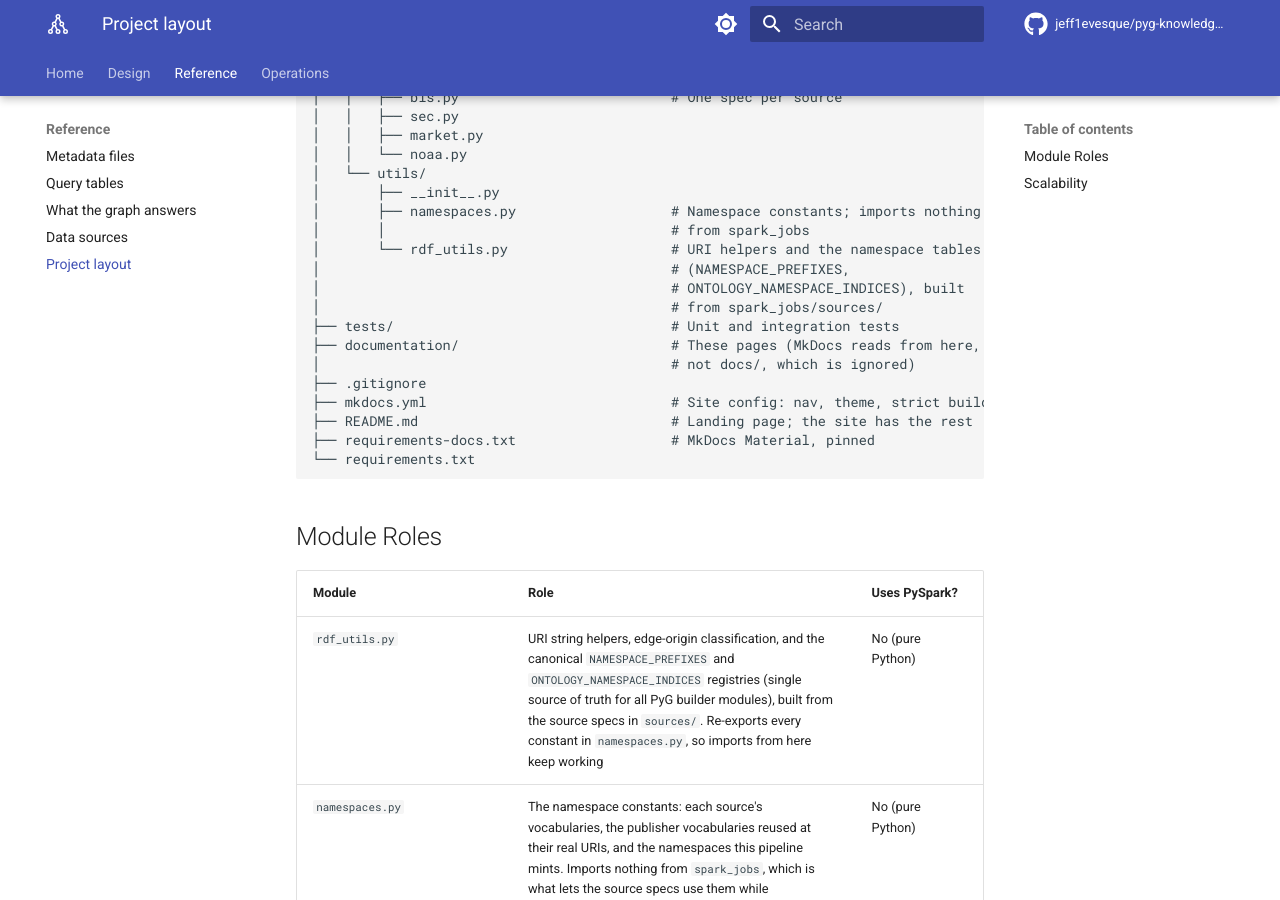
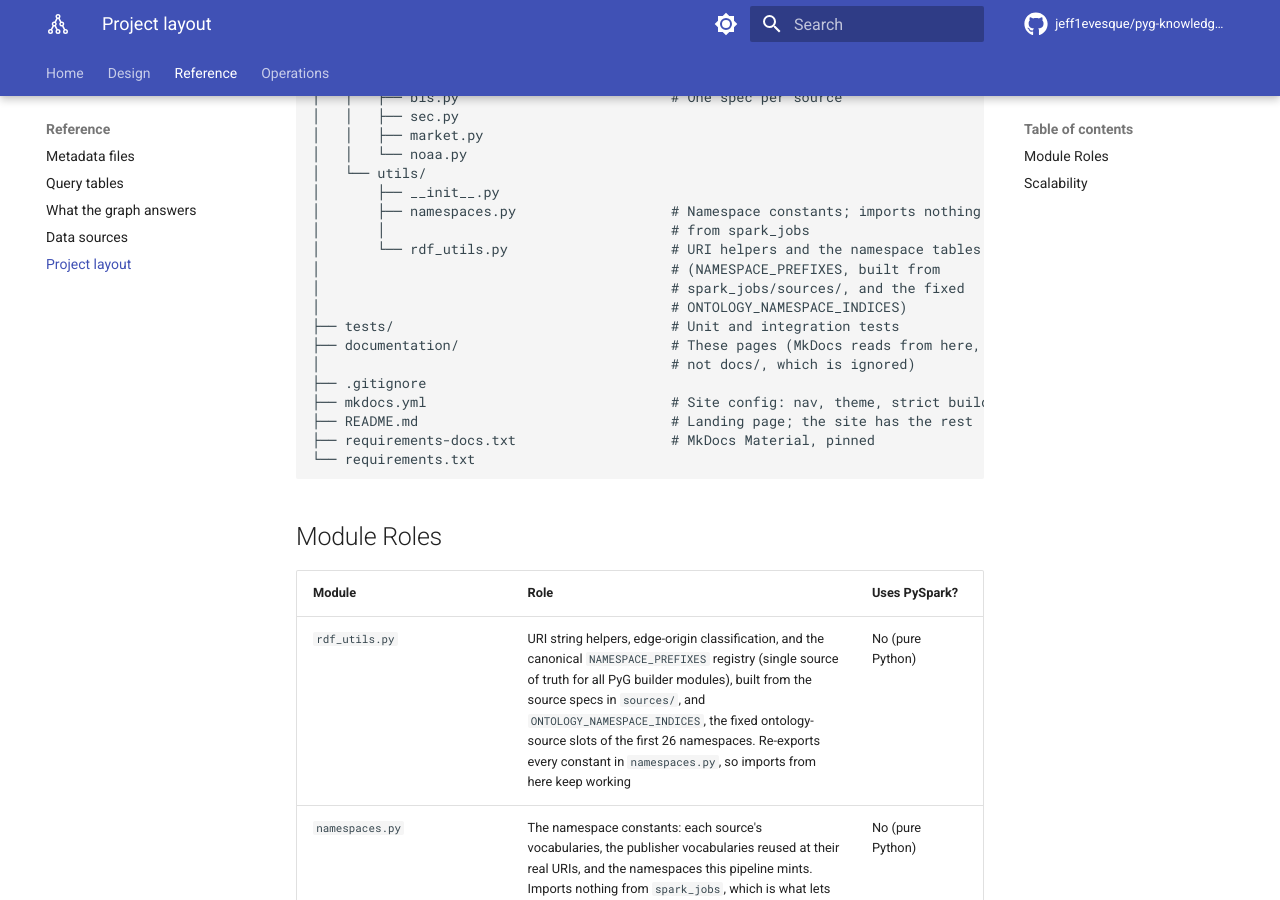
Before and after one commit to jeff1evesque/pyg-knowledge-graph-builder, an MkDocs documentation site: the page built from documentation/reference/layout.md, in a window 1280 px wide and 900 px high, scrolled down 2662 px. Built offline with MkDocs 1.6.1 and Material for MkDocs 9.7.7, drawn with Linux system fonts in a browser that asks for light colours; comment, search, counter and statistics services are not loaded; some of the changed text lies outside the part shown.

Commit message:
#406: layout.md, ONTOLOGY_NAMESPACE_INDICES is written out, not built from the registry

```diff
--- a/documentation/reference/layout.md
+++ b/documentation/reference/layout.md
@@ -142,9 +142,9 @@ pyg-knowledge-graph-builder/
 │       ├── namespaces.py                   # Namespace constants; imports nothing
 │       │                                   # from spark_jobs
 │       └── rdf_utils.py                    # URI helpers and the namespace tables
-│                                           # (NAMESPACE_PREFIXES,
-│                                           # ONTOLOGY_NAMESPACE_INDICES), built
-│                                           # from spark_jobs/sources/
+│                                           # (NAMESPACE_PREFIXES, built from
+│                                           # spark_jobs/sources/, and the fixed
+│                                           # ONTOLOGY_NAMESPACE_INDICES)
 ├── tests/                                  # Unit and integration tests
 ├── documentation/                          # These pages (MkDocs reads from here,
 │                                           # not docs/, which is ignored)
@@ -159,7 +159,7 @@ pyg-knowledge-graph-builder/
 
 | Module | Role | Uses PySpark? |
 |--------|------|--------------|
-| `rdf_utils.py` | URI string helpers, edge-origin classification, and the canonical `NAMESPACE_PREFIXES` and `ONTOLOGY_NAMESPACE_INDICES` registries (single source of truth for all PyG builder modules), built from the source specs in `sources/`. Re-exports every constant in `namespaces.py`, so imports from here keep working | No (pure Python) |
+| `rdf_utils.py` | URI string helpers, edge-origin classification, and the canonical `NAMESPACE_PREFIXES` registry (single source of truth for all PyG builder modules), built from the source specs in `sources/`, and `ONTOLOGY_NAMESPACE_INDICES`, the fixed ontology-source slots of the first 26 namespaces. Re-exports every constant in `namespaces.py`, so imports from here keep working | No (pure Python) |
 | `namespaces.py` | The namespace constants: each source's vocabularies, the publisher vocabularies reused at their real URIs, and the namespaces this pipeline mints. Imports nothing from `spark_jobs`, which is what lets the source specs use them while `rdf_utils.py` builds its tables from those specs | No (pure Python) |
 | `sources/` | One `SourceSpec` per data source (`bls.py`, `sec.py`, `market.py`, `noaa.py`): its namespaces, path fragments, format, date predicates, mapping rows and edge relation fragments, and the functions the job calls for it (path check, identifier repair, linker, period collector, cross-source keys and steps). `__init__.py` holds the registry, matches each input path to one source, and builds the per-source tables from every spec: the namespace table and its source and enrichment subsets, the synthetic period prefixes, the ontology mapping rows and the edge relation fragments. See [Registering a source](sources.md#registering-a-source) | No (pure Python) |
 | `patterns.py` / `correlations.py` / `measurements.py` | Configuration dictionaries (sector keywords, correlation definitions) | No (pure Python) |
@@ -179,7 +179,7 @@ pyg-knowledge-graph-builder/
 | `naming.py` | How a URI becomes a name and back: `prefixed_local_name_expr()` for the executors, `prefixed_local_name()` for the driver, `relation_to_predicate_uri()` for the inverse. Node types and relations are named by the same rule, and node_mapper, edge_mapper and `graph/tables.py` all take it from here — a query table's whole promise is that its relation resolves to the predicate `graph_schema.json` names | Yes (pure Spark expressions) |
 | `node_mapper.py` | Discovers node types, assigns per-type integer IDs via Window functions. `get_type_uri_mapping()` provides a small collect for metadata. Imports the naming rule from `naming.py` | Yes (heavy, pure Spark expressions) |
 | `edge_mapper.py` | Double-joins triples with node IDs, collects edge index tensors. Returns cached resolved edges DataFrame for reuse by `edge_feature_extractor.py`. `get_predicate_uri_mapping()` provides a small collect for metadata. Imports the naming rule and its inverse from `naming.py` | Yes (heavy, pure Spark expressions) |
-| `feature_extractor.py` | Builds ontology-aware node feature vectors via `VectorLayout` (proportionally scaled segments): extracts class hierarchy, property schema, and literal values on executors; collects sparse entries (chunked for large types); scatters into dense tensors on driver. During `build_features()`, collects normalization stats, ontology schema snapshot, and slot mapping into small Python objects via `_collect_*` methods. `get_metadata_artifacts()` returns these for `MetadataCollector`. Imports `ONTOLOGY_NAMESPACE_INDICES` from `rdf_utils.py`, and the collision report and class-identity guard from `collision_report.py` | Yes (heavy, pure Spark expressions) |
+| `feature_extractor.py` | Builds ontology-aware node feature vectors via `VectorLayout` (proportionally scaled segments): extracts class hierarchy, property schema, and literal values on executors; collects sparse entries (chunked for large types); scatters into dense tensors on driver. During `build_features()`, collects normalization stats, ontology schema snapshot, and slot mapping into small Python objects via `_collect_*` methods. `get_metadata_artifacts()` returns these for `MetadataCollector`. Imports `ONTOLOGY_NAMESPACE_INDICES` and the seed that hashes any later namespace from `rdf_utils.py`, and the collision report and class-identity guard from `collision_report.py` | Yes (heavy, pure Spark expressions) |
 | `edge_feature_extractor.py` | Builds derived edge feature vectors via `EdgeVectorLayout` (proportionally scaled segments): classifies edge types by category, extracts endpoint properties, calls the three segment encoders in `edge_encoders.py` on executors; collects sparse entries per edge type; scatters into dense tensors on driver. Reuses cached resolved edges from `edge_mapper.py` — no double-join replay. `get_encoding_config()` and `get_edge_classification()` provide metadata for `MetadataCollector`. Imports `NAMESPACE_PREFIXES` from `rdf_utils.py` | Yes (heavy, pure Spark expressions) |
 | `edge_encoders.py` | The three edge-vector segments, one function each: `encode_temporal_signals()`, `encode_numeric_contrast()` (with the cross-property fallback behind it) and `encode_relational_context()`. Each takes the edges of one type and returns lazy `(edge_idx, dim, value)` entries; every dim index comes from the `EdgeVectorLayout` handed in. `PropertyRows` and the row widths beside it describe the endpoint property frames `edge_feature_extractor.py` builds for them, which is why the dependency runs extractor → encoders and never back | Yes (pure Spark expressions, nothing collected) |
 | `vector_layout.py` | `VectorLayout` — turns `vector_dim` into the start index and width of every node-vector segment and sub-segment, and holds the proportions those widths come from. The encoders ask it for a slot and `metadata_writer.py` publishes the same layout, so a vector and the metadata describing it cannot disagree | No (pure Python) |
@@ -207,5 +207,5 @@ The pipeline is designed to handle:
 - **One parse per source** — the datatype markers are derived from the cached parse rather than from a second, uncached read of the same frame, so the rdflib UDF runs once per source instead of twice (measured: load phase 1,346.3s → 727.7s on identical input)
 - **Loaded partitions track the data, not the shuffle default** — the datatype markers are coalesced to one partition and unioned once after that cached parse, not once per source, so a vocabulary-sized frame no longer adds 200 partitions per source to the cached triples that every enrichment stage reads (see [Sizing a large run](../operations/running-a-job.md#sizing-a-large-run))
 - **Efficient literal isolation** — anti-join against node_id_df filters out edge triples before numeric parsing, avoiding wasted computation on URI-valued objects
-- **Canonical namespace registry** — `NAMESPACE_PREFIXES` and `ONTOLOGY_NAMESPACE_INDICES` in `rdf_utils.py`, built from the source specs in `spark_jobs/sources/`, are the single source of truth, imported by `naming.py`, `feature_extractor.py`, and `edge_feature_extractor.py` to eliminate duplication
+- **Canonical namespace registry** — `NAMESPACE_PREFIXES` in `rdf_utils.py`, built from the source specs in `spark_jobs/sources/`, and the fixed `ONTOLOGY_NAMESPACE_INDICES` beside it are the single source of truth, imported by `naming.py`, `feature_extractor.py`, and `edge_feature_extractor.py` to eliminate duplication
 - **Negligible metadata overhead** — all metadata collect calls target small aggregated DataFrames (<5000 rows each); total metadata memory is under 1 MB; seven JSON files are written after the `.pt` file with no impact on tensor collection or HeteroData assembly
```
